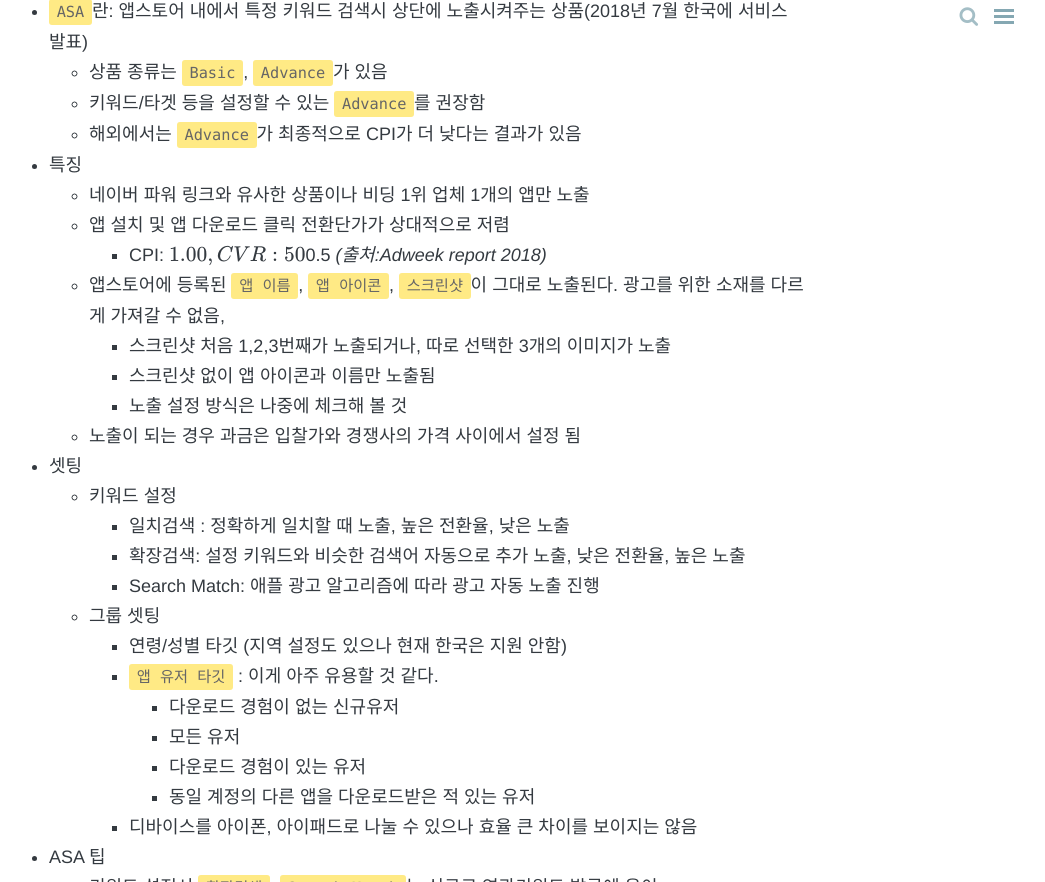
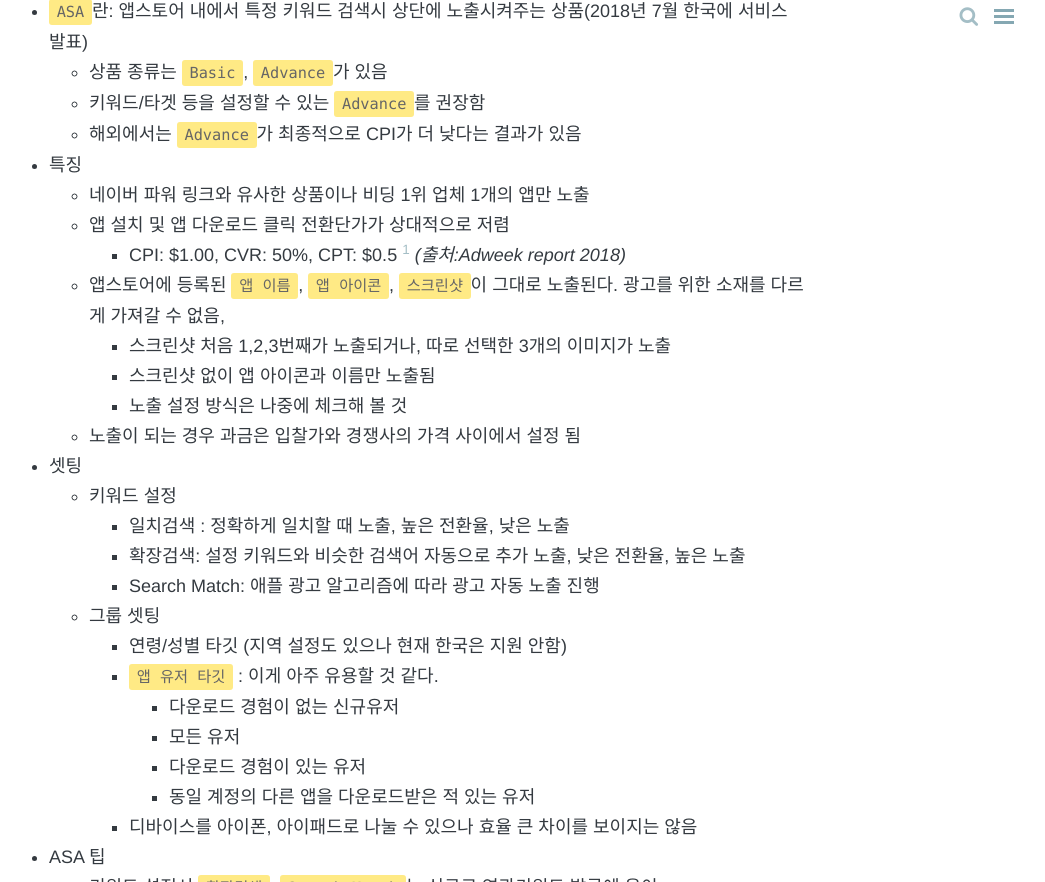
Before and after one commit to onsoo/onsoo.github.io, a Jekyll site: the page built from _posts/TIL/2018-08-30-TIL.md, in a window 1280 px wide and 900 px high, scrolled down 690 px, cut to the strip 18-900 px from the top of the window. Shown: the whole strip, without its empty margins (231-1276 px from the left). Built offline with Jekyll 4.4.1, drawn with Linux system fonts in a browser that asks for light colours; nearby versions of some CDN libraries; formulas are drawn with MathJax 3; comment, search, counter and statistics services are not loaded; some of the changed text lies outside the part shown.

Commit message:
'$'이 수식입력인 걸 알아냄 회피방식 사용

```diff
--- a/_posts/TIL/2018-08-30-TIL.md
+++ b/_posts/TIL/2018-08-30-TIL.md
@@ -19,7 +19,7 @@
 - 특징
     - 네이버 파워 링크와 유사한 상품이나 비딩 1위 업체 1개의 앱만 노출
     - 앱 설치 및 앱 다운로드 클릭 전환단가가 상대적으로 저렴
-        - CPI: \$1.00, CVR: 50%, CPT: \$0.5 *(출처:Adweek report 2018)*
+        - CPI: <span class="tex2jax_ignore">$1.00, CVR: 50%, CPT: \$0.5 </span> [^1] *(출처:Adweek report 2018)*
     - 앱스토어에 등록된 `앱 이름`, `앱 아이콘`, `스크린샷`이 그대로 노출된다. 광고를 위한 소재를 다르게 가져갈 수 없음,
         - 스크린샷 처음 1,2,3번째가 노출되거나, 따로 선택한 3개의 이미지가 노출
         - 스크린샷 없이 앱 아이콘과 이름만 노출됨
@@ -57,3 +57,8 @@
         - 입찰가 선정방식의 경우 목표 CPA단가를 바탕으로 CPC/CPT 단가 설정한다. `예상 전환율`x`목표 CPA`=`CPT` (모바일에서는 click이 아닌 tap, touch로 표현함)
         - 광고 세트는 `광고 유형`x`광고 소재 카테고리` 수만큼 기본 세트로 관리하여 시작하는 것이 좋다.
         - 캠페인 역할과 목표에 따라서 `광고 소재 카테고리`의 비중을 조율해가며 해당 소재별로 최적화해 나간다.
+
+
+[^1]: <span class="tex2jax_ignore">$, $$는 마크다운에서 수식입력으로 바뀐다.</span> 마크다운 수식에 대해서는 [여기](https://wikidocs.net/1679)를 참고할 것
+
+---
```
